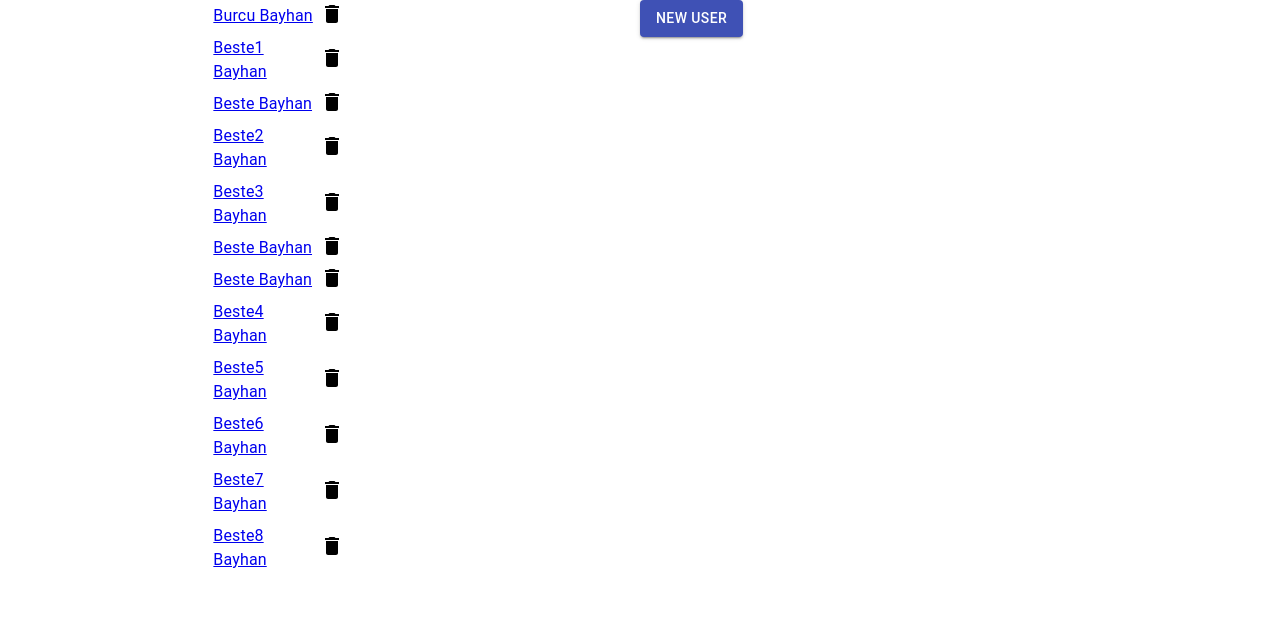
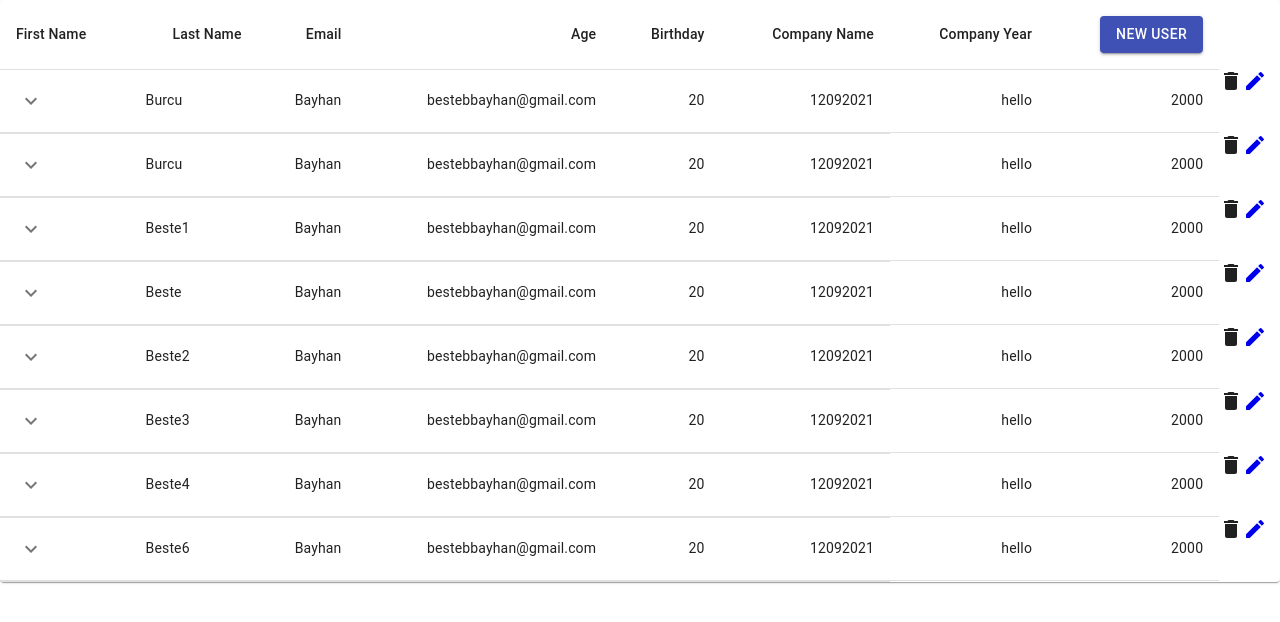
Before and after one commit to bbbayhan/formik-ts-app, a React (Create React App) app: page / in a window 1280 px wide. Shown: the top 622 px of the page. Built offline with nearby package versions, Linux system fonts and the light colour scheme; data requests are answered from the project's data file.

Commit message:
Turn user list to user table

```diff
--- a/db.json
+++ b/db.json
@@ -1,5 +1,15 @@
 {
   "users": [
+    {
+      "firstName": "Burcu",
+      "lastName": "Bayhan",
+      "email": "bestebbayhan@gmail.com",
+      "age": "20",
+      "birthday": "12092021",
+      "companyName": "hello",
+      "companyYear": "2000",
+      "id": 1
+    },
     {
       "firstName": "Burcu",
       "lastName": "Bayhan",
@@ -51,26 +61,6 @@
       "id": 6
     },
     {
-      "firstName": "Beste",
-      "lastName": "Bayhan",
-      "email": "bestebbayhan@gmail.com",
-      "age": "20",
-      "birthday": "12092021",
-      "companyName": "hello",
-      "companyYear": "2000",
-      "id": 7
-    },
-    {
-      "firstName": "Beste",
-      "lastName": "Bayhan",
-      "email": "bestebbayhan@gmail.com",
-      "age": "20",
-      "birthday": "12092021",
-      "companyName": "hello",
-      "companyYear": "2000",
-      "id": 8
-    },
-    {
       "firstName": "Beste4",
       "lastName": "Bayhan",
       "email": "bestebbayhan@gmail.com",
@@ -81,16 +71,6 @@
       "id": 9
     },
     {
-      "firstName": "Beste5",
-      "lastName": "Bayhan",
-      "email": "bestebbayhan@gmail.com",
-      "age": "20",
-      "birthday": "12092021",
-      "companyName": "hello",
-      "companyYear": "2000",
-      "id": 10
-    },
-    {
       "firstName": "Beste6",
       "lastName": "Bayhan",
       "email": "bestebbayhan@gmail.com",
@@ -99,26 +79,28 @@
       "companyName": "hello",
       "companyYear": "2000",
       "id": 11
+    }
+  ],
+  "categories": [
+    {
+      "name": "category1",
+      "id": 1
     },
     {
-      "firstName": "Beste7",
-      "lastName": "Bayhan",
-      "email": "bestebbayhan@gmail.com",
-      "age": "20",
-      "birthday": "12092021",
-      "companyName": "hello",
-      "companyYear": "2000",
-      "id": 12
+      "name": "category2",
+      "id": 2
     },
     {
-      "firstName": "Beste8",
-      "lastName": "Bayhan",
-      "email": "bestebbayhan@gmail.com",
-      "age": "20",
-      "birthday": "12092021",
-      "companyName": "hello",
-      "companyYear": "2000",
-      "id": 13
+      "name": "category3",
+      "id": 3
+    },
+    {
+      "name": "category4",
+      "id": 4
+    },
+    {
+      "name": "category5",
+      "id": 5
     }
   ]
 }
--- /dev/null
+++ b/src/UserCategories.tsx
@@ -0,0 +1,32 @@
+import React from 'react';
+import {useQuery } from 'react-query';
+import { TableBody, TableCell, TableRow, TableHead, Table} from '@material-ui/core';
+
+import './App.css';
+import {fetchCategories} from "./api";
+
+function UserCategories(props: {id: any}) {
+
+  const { data=[] } = useQuery("fetchCategories", ()=>fetchCategories(props.id), { cacheTime: Infinity });
+
+  return (
+    <Table size="small" aria-label="purchases">
+      <TableHead>
+        <TableRow>
+          <TableCell>Category Name</TableCell>
+          <TableCell>Category Code</TableCell>
+        </TableRow>
+      </TableHead>
+      <TableBody>
+        <TableCell component="th" scope="row" size="medium">
+          {data.name}
+        </TableCell>
+        <TableCell component="th" scope="row" size="medium">
+          {data.id}
+        </TableCell>
+      </TableBody>
+    </Table>
+  );
+}
+
+export default UserCategories;
--- a/src/UserForm.tsx
+++ b/src/UserForm.tsx
@@ -82,7 +82,6 @@ function UserForm() {
                   <button className="previous" type="button" onClick={handleBack}>&laquo;</button>
                 )}
               {renderStepContent(activeStep, handleChange, values)}
-              {console.log(activeStep)}
               {isLastStep?
                 <ForthPage/> :
                 activeStep===3 ?
--- a/src/UserList.tsx
+++ b/src/UserList.tsx
@@ -1,52 +1,48 @@
 import React from 'react';
 import { Link} from "react-router-dom";
-import {useQuery, useMutation, useQueryClient} from 'react-query';
-import { Button, Grid, ListItemText } from '@material-ui/core';
-import DeleteIcon from '@material-ui/icons/Delete';
+import {useQuery} from 'react-query';
+import { TableHead, TableCell, TableRow, Paper, TableBody, TableContainer, Button, Table  } from '@material-ui/core';
+
+import UserRow from "./UserRow";
 
 import './App.css';
-import { fetchUsers, deleteUser } from "./api";
+import { fetchUsers } from "./api";
 
 function UserList(props: any) {
-  const queryClient = useQueryClient();
 
   const { data=[] } = useQuery("fetchUsers", fetchUsers, { cacheTime: Infinity });
 
-  const { mutateAsync } = useMutation(deleteUser);
-
-  const remove = async (id: any) => {
-    await mutateAsync(id);
-    queryClient.invalidateQueries("fetchUsers");
-  }
 
   return (
-    <Grid container direction="row-reverse" >
-      <Grid item xs={6}>
-        <Link to='/user-form'>
-            <Button variant="contained" color="primary">
-              New User
-            </Button>
-        </Link>
-      </Grid>
-      <Grid item xs={6}>
-      {data.map((user: any) => {
-        return(
-          <Grid container justify="center" alignItems="center">
-              <Grid item xs={2}>
-                <Link to={"/user-profile/:"+ user.id}>
-                  <ListItemText key={user.id} onClick={()=>props.onClickHandler(user)}>
-                    {user.firstName + " " + user.lastName}
-                  </ListItemText>
-                </Link>
-              </Grid>
-              <Grid item xs={2}>
-                <DeleteIcon onClick={()=>remove(user.id)}/>
-              </Grid>
-          </Grid>
-        )})
-      }
-      </Grid>
-    </Grid>
+    <div>
+    <TableContainer component={Paper}>
+    <Table aria-label="collapsible table">
+      <TableHead>
+          <TableRow>
+            <TableCell>First Name</TableCell>
+            <TableCell align="right">Last Name</TableCell>
+            <TableCell align="right">Email</TableCell>
+            <TableCell align="right">Age</TableCell>
+            <TableCell align="right">Birthday</TableCell>
+            <TableCell align="right">Company Name</TableCell>
+            <TableCell align="right">Company Year</TableCell>
+            <TableCell align="right">
+              <Link to='/user-form'>
+                <Button variant="contained" color="primary">
+                  New User
+                </Button>
+              </Link>
+            </TableCell>
+          </TableRow>
+      </TableHead>
+      <TableBody>
+      {data.map((user: any) =>(
+        <UserRow key={user.id} user={user}/>
+      ))}
+      </TableBody>
+      </Table>
+    </TableContainer>
+    </div>
   );
 }
 
--- /dev/null
+++ b/src/UserRow.tsx
@@ -0,0 +1,59 @@
+import React, {useState} from 'react';
+import DeleteIcon from '@material-ui/icons/Delete';
+import EditIcon from '@material-ui/icons/Edit';
+import KeyboardArrowDownIcon from '@material-ui/icons/KeyboardArrowDown';
+import KeyboardArrowUpIcon from '@material-ui/icons/KeyboardArrowUp';
+import UserCategories from "./UserCategories";
+import { Link} from "react-router-dom";
+import {useQueryClient} from 'react-query';
+import {TableCell, TableRow, IconButton,  Collapse, Box  } from '@material-ui/core';
+import { useMutation} from 'react-query';
+
+import { deleteUser } from "./api";
+
+function UserRow (props: any){
+    const [open, setOpen] =useState(false);
+    const queryClient = useQueryClient();
+    const { mutateAsync } = useMutation(deleteUser);
+
+    const remove = async (id: any) => {
+      await mutateAsync(id);
+      queryClient.invalidateQueries("fetchUsers");
+    }
+
+    return(
+        <>
+        <TableRow>
+            <TableCell>
+            <IconButton aria-label="expand row" size="small" onClick={() => setOpen(!open)}>
+                {open ? <KeyboardArrowUpIcon /> : <KeyboardArrowDownIcon />}
+            </IconButton>
+            </TableCell>
+            <TableCell component="th" scope="row">
+                {props.user.firstName}
+            </TableCell>
+            <TableCell align="right">{props.user.lastName}</TableCell>
+            <TableCell align="right">{props.user.email}</TableCell>
+            <TableCell align="right">{props.user.age}</TableCell>
+            <TableCell align="right">{props.user.birthday}</TableCell>
+            <TableCell align="right">{props.user.companyName}</TableCell>
+            <TableCell align="right">{props.user.companyYear}</TableCell>
+            <DeleteIcon onClick={()=>remove(props.user.id)}/>
+            <Link to={"/user-profile/:"+ props.user.id}>
+            <EditIcon onClick={()=>props.onClickHandler(props.user)}/>
+            </Link>
+        </TableRow>
+        <TableRow>
+        <TableCell style={{ paddingBottom: 0, paddingTop: 0 }} colSpan={6}>
+            <Collapse in={open} timeout="auto" unmountOnExit>
+            <Box margin={1}>
+                <UserCategories id={props.user.id}/>
+            </Box>
+            </Collapse>
+        </TableCell>
+        </TableRow>
+        </>
+    );
+}
+
+export default UserRow;
--- a/src/api.ts
+++ b/src/api.ts
@@ -14,3 +14,12 @@ export const fetchUsers = async () => {
 export const deleteUser = async (id: any) =>{
     return await axios.delete("http://localhost:5000/users/" + id);
 }
+
+export const fetchCategories = async (id : any) => {
+  const { data } =  await axios.get("http://localhost:5000/categories/"+id, {
+    headers: {
+      "Authorization": `${accessToken}`
+    }
+  })
+  return data;
+}
```
